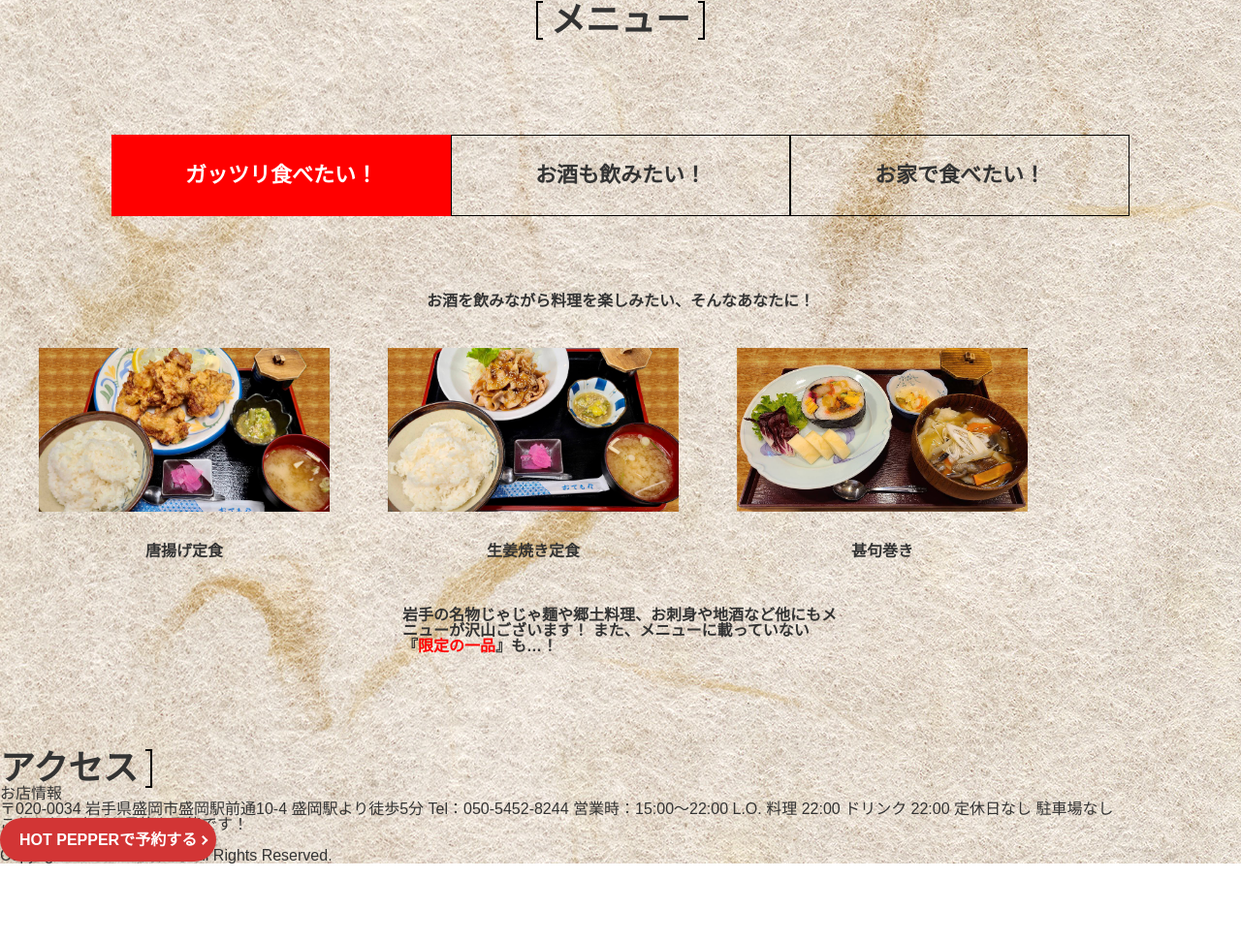
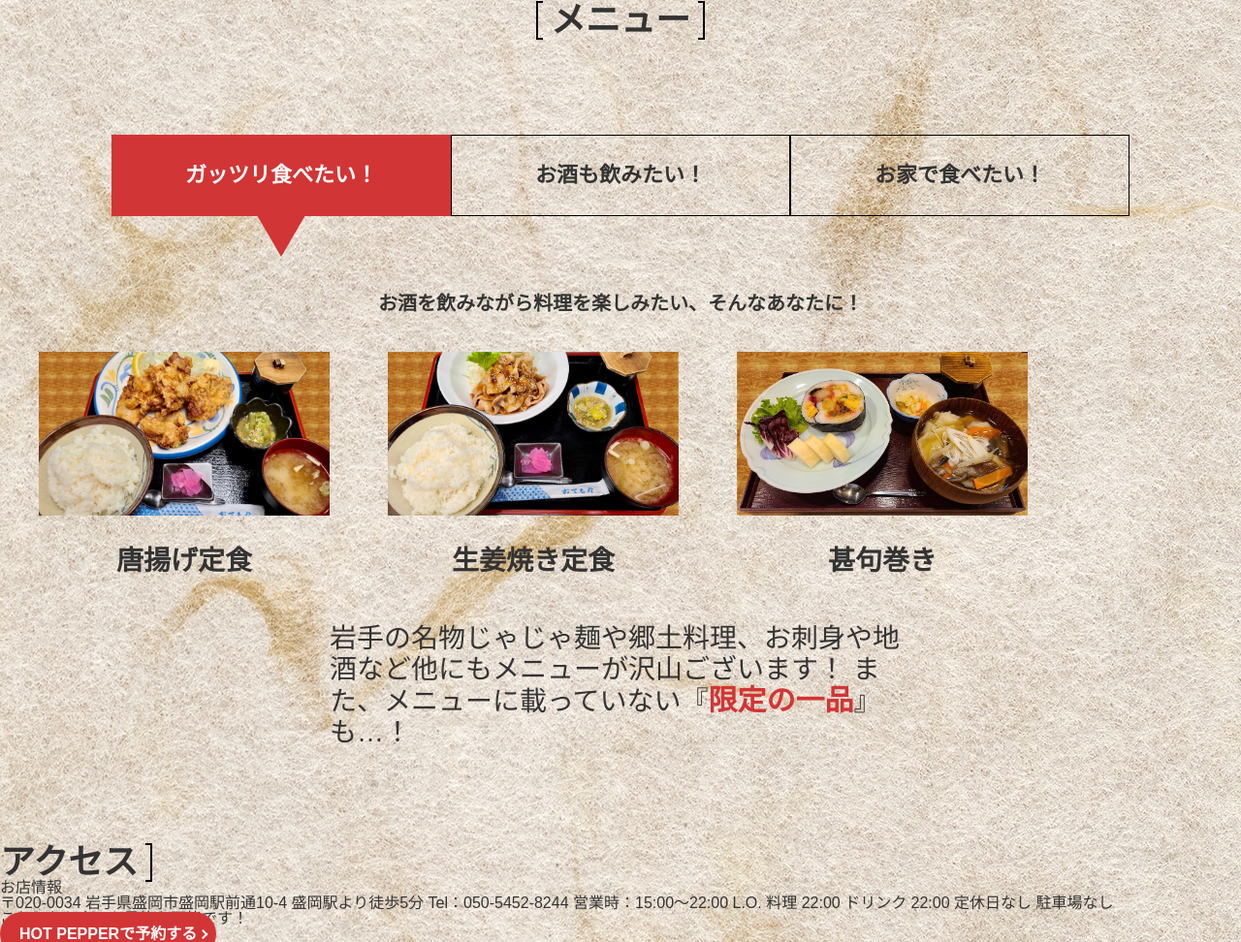
Before and after one commit to senuLab/momodori, a website: page index.html in a window 1280 px wide. Shown: the part 2951-3923 px from the top of the page at 97% size. Before the commit the page ends 3842 px from the top, so only its background shows below. Drawn offline with nearby package versions, Linux system fonts and the light colour scheme.

Commit message:
menuセクションのタブメニューを作成

```diff
--- a/index.html
+++ b/index.html
@@ -183,21 +183,25 @@
             <h2 class="p-menu__title c-title">メニュー</h2>
             <div class="p-menu__tab-wrap">
                 <div class="p-menu__selector-wrap">
-                    <div class="p-menu__selector p-menu__selector--is-active">
+                    <div
+                        class="p-menu__selector p-menu__selector--is-active js-selector"
+                    >
                         <p
                             class="p-menu__selector-text p-menu__selector-text--is-active"
                         >
                             ガッツリ食べたい！
                         </p>
                     </div>
-                    <div class="p-menu__selector">
+                    <div class="p-menu__selector js-selector">
                         <p class="p-menu__selector-text">お酒も飲みたい！</p>
                     </div>
-                    <div class="p-menu__selector">
+                    <div class="p-menu__selector js-selector">
                         <p class="p-menu__selector-text">お家で食べたい！</p>
                     </div>
                 </div>
-                <div class="p-menu__content p-menu__content--set">
+                <div
+                    class="p-menu__content p-menu__content--set p-menu__content--is-active"
+                >
                     <p class="p-menu__head">
                         お酒を飲みながら料理を楽しみたい、そんなあなたに！
                     </p>
@@ -234,7 +238,7 @@
                         </div>
                     </div>
                 </div>
-                <!-- <div class="p-menu__content p-menu__content--single">
+                <div class="p-menu__content p-menu__content--single">
                     <p class="p-menu__head"></p>
                     <div class="p-menu__body">
                         <div class="p-menu__item">
@@ -268,8 +272,8 @@
                             <p class="p-menu__name">わらびのお浸し</p>
                         </div>
                     </div>
-                </div> -->
-                <!-- <div class="p-menu__content p-menu__content--takeout">
+                </div>
+                <div class="p-menu__content p-menu__content--takeout">
                     <p class="p-menu__head"></p>
                     <div class="p-menu__body">
                         <div class="p-menu__item">
@@ -303,10 +307,13 @@
                             <p class="p-menu__name">おかずセット</p>
                         </div>
                     </div>
-                </div> -->
+                </div>
                 <div class="p-menu__special">
                     岩手の名物じゃじゃ麺や郷土料理、お刺身や地酒など他にもメニューが沢山ございます！
-                    また、メニューに載っていない『<span class="p-menu__special-word">限定の一品</span>』も…！
+                    また、メニューに載っていない『<span
+                        class="p-menu__special-word"
+                        >限定の一品</span
+                    >』も…！
                 </div>
             </div>
         </section>
--- a/js/custom.js
+++ b/js/custom.js
@@ -59,4 +59,18 @@ $(function(){
         return false;
     });
 
+    $(".js-selector").on("click",function(){
+        //console.log("click");
+        if(!$(this).hasClass("p-menu__selector--is-active")){
+            $(".js-selector").each(function(index,element){
+                $(this).removeClass("p-menu__selector--is-active");
+                $(this).children().removeClass("p-menu__selector-text--is-active");
+                //console.log(element);
+            });
+
+            $(this).addClass("p-menu__selector--is-active")
+            $(this).children().addClass("p-menu__selector-text--is-active")
+        }
+    });
+
 });
--- a/scss/foundation/_variable.scss
+++ b/scss/foundation/_variable.scss
@@ -3,7 +3,7 @@ $breakpoints: (
     "pc": "screen and (min-width: 768px)",
     //"sp": "screen and (max-width: 520px)",
     //"tab": "screen and (min-width: 519px)",
-    //"pc": "screen and (min-width: 959px)",,,,,,,,,,,
+    //"pc": "screen and (min-width: 959px)",,,,,,,,,,,,,,
 ) !default;
 
 $layers: (
--- a/scss/object/project/_menu.scss
+++ b/scss/object/project/_menu.scss
@@ -14,6 +14,7 @@
         justify-content: center;
         margin: 0 auto 6rem;
         width: 100%;
+        transition: all 0.3s;
 
         @include mq("pc") {
             margin: 0 auto 8rem;
@@ -26,6 +27,7 @@
         padding: 2rem 0.5rem;
         border: 0.1rem solid black;
         cursor: pointer;
+        transition: all 0.3s;
 
         @include mq("pc") {
             padding: 3rem 1rem;
@@ -33,21 +35,34 @@
         }
 
         &--is-active {
-            background-color: red;
-            border: 0.1rem solid red;
+            position: relative;
+            background-color: $color-red;
+            border: 0.1rem solid $color-red;
 
             &::after {
                 position: absolute;
+                bottom: 0;
+                left: 50%;
+                transform: translate(-50%, 100%);
                 content: "";
+                width: 0;
+                height: 0;
+                border-style: solid;
+                border-width: 26px 15px 0 15px;
+                border-color: $color-red transparent transparent transparent;
+
+                @include mq("pc") {
+                    border-width: 43.3px 25px 0 25px;
+                }
             }
         }
     }
 
     &__selector-text {
-        font-size: 1.4em;
+        font-size: 1.4rem;
         font-weight: bold;
         text-align: center;
-        //white-space: nowrap;
+        transition: all 0.3s;
 
         @include mq("pc") {
             font-size: 2.2rem;
@@ -58,12 +73,22 @@
         }
     }
 
+    &__content {
+        display: none;
+
+        &--is-active {
+            display: block;
+        }
+    }
+
     &__head {
         margin-bottom: 4rem;
         text-align: center;
+        font-size: 1.8rem;
         font-weight: bold;
 
         @include mq("pc") {
+            font-size: 2rem;
         }
     }
 
@@ -93,16 +118,33 @@
 
     &__name {
         text-align: center;
+        font-size: 2.4rem;
         font-weight: bold;
+
+        @include mq("pc") {
+            font-size: 2.8rem;
+        }
     }
 
     &__special {
-        max-width: 45rem;
+        max-width: 60rem;
         margin: 0 auto;
-        font-weight: bold;
+        font-size: 2.4rem;
+        line-height: 3rem;
+
+        @include mq("pc") {
+            font-size: 2.8rem;
+            line-height: 3.2rem;
+        }
     }
 
     &__special-word {
-        color: red;
+        font-size: 2.6rem;
+        color: $color-red;
+        font-weight: bold;
+
+        @include mq("pc") {
+            font-size: 3rem;
+        }
     }
 }
```
Also changed, not shown: css/style.css.
